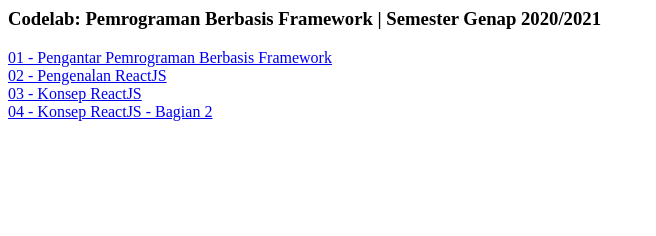
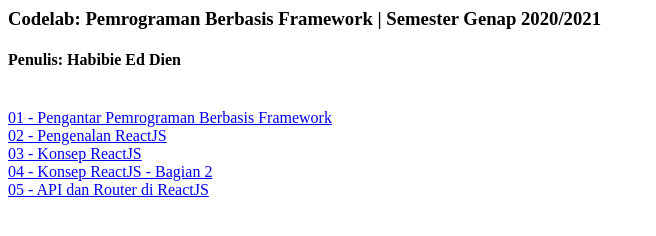
Before and after one commit to jti-polinema/pbf-codelab, a plain HTML site: page index.html in a window 1280 px wide. Shown: the whole page, without its empty margins (0-656 px from the left). Drawn offline with Linux system fonts and the light colour scheme.

Commit message:
Update index.html

```diff
--- a/index.html
+++ b/index.html
@@ -1,5 +1,7 @@
 <h3>Codelab: Pemrograman Berbasis Framework | Semester Genap 2020/2021</h3>
+<h4>Penulis: Habibie Ed Dien</h4><br>
 <a href="01-pengantar-pbf">01 - Pengantar Pemrograman Berbasis Framework</a><br>
 <a href="02-pengenalan-reactjs">02 - Pengenalan ReactJS</a><br>
 <a href="03-konsep-reactjs">03 - Konsep ReactJS</a><br>
 <a href="04-konsep-reactjs-bagian-2">04 - Konsep ReactJS - Bagian 2</a><br>
+<a href="05-api-router-reactjs">05 - API dan Router di ReactJS</a><br>
```
